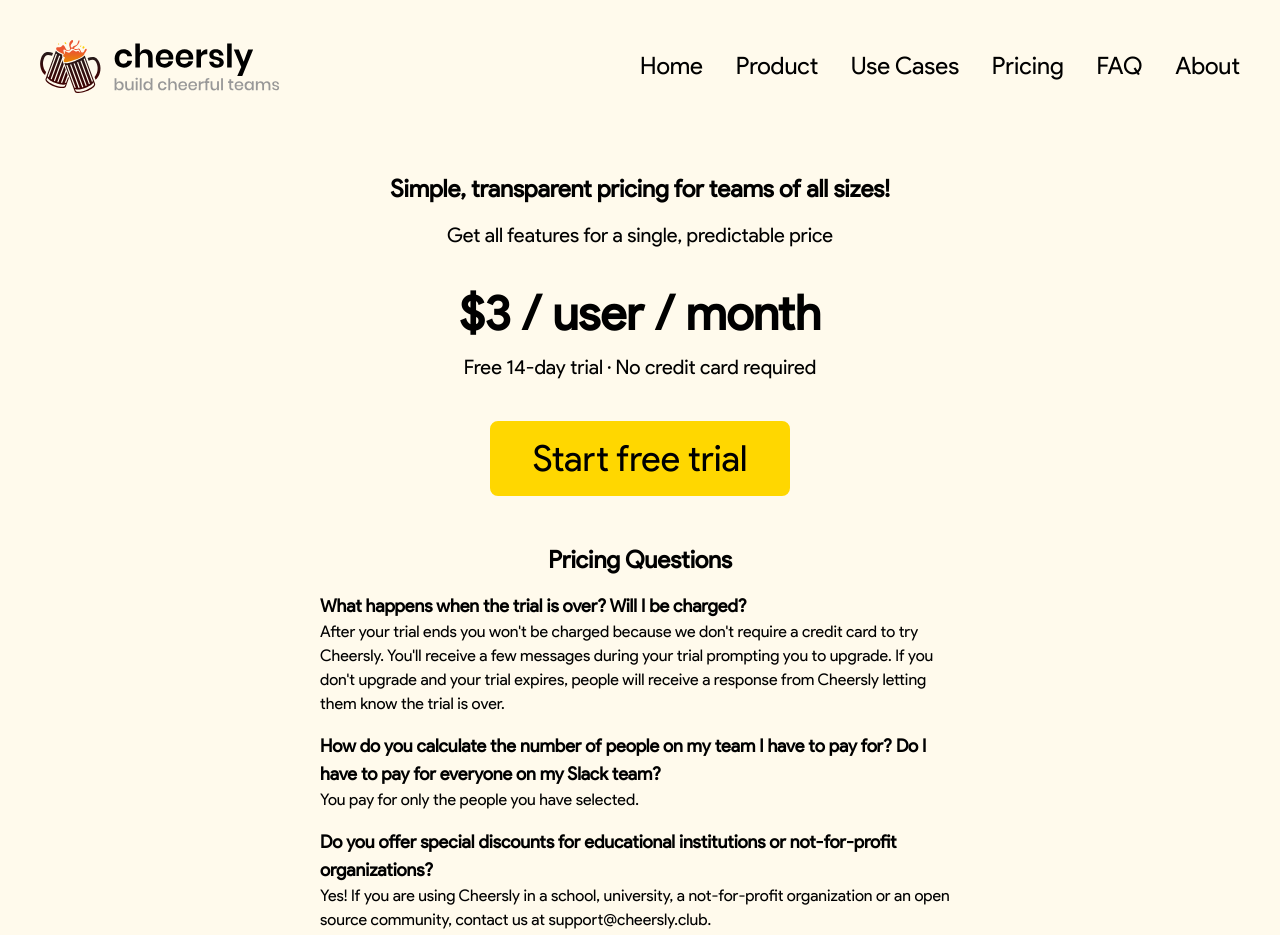
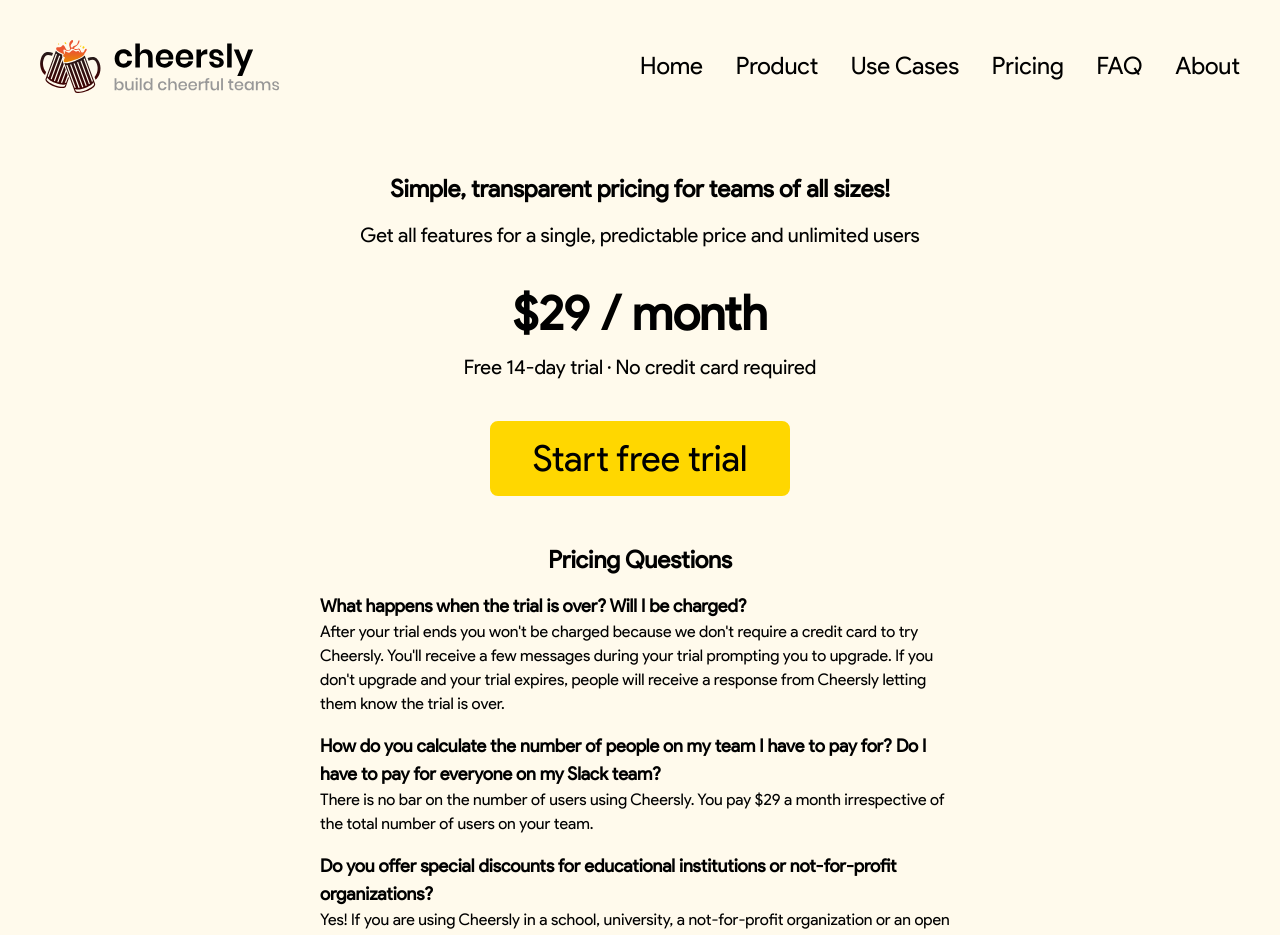
Before and after one commit to nihalwashere/cheersly-web, a React (Create React App) app: page /pricing in a window 1280 px wide. Shown: the top 935 px of the page. Built offline with nearby package versions, Linux system fonts and the light colour scheme.

Commit message:
fix: pricing

```diff
--- a/src/containers/pricing/index.js
+++ b/src/containers/pricing/index.js
@@ -11,15 +11,13 @@
         </h1>
 
         <div className="text-xl text-c-gray mt-4">
-          Get all features for a single, predictable price
+          Get all features for a single, predictable price and unlimited users
         </div>
       </div>
 
       <div className="flex justify-center mt-10">
         <div>
-          <p className="text-5xl font-semibold text-center">
-            $3 / user / month
-          </p>
+          <p className="text-5xl font-semibold text-center">$29 / month</p>
 
           <div className="flex flex-col items-center mt-4">
             <div className="text-xl text-c-gray mb-10">
@@ -56,7 +54,8 @@
           </div>
 
           <div className="text-base">
-            You pay for only the people you have selected.
+            There is no bar on the number of users using Cheersly. You pay $29 a
+            month irrespective of the total number of users on your team.
           </div>
         </div>
 
```
